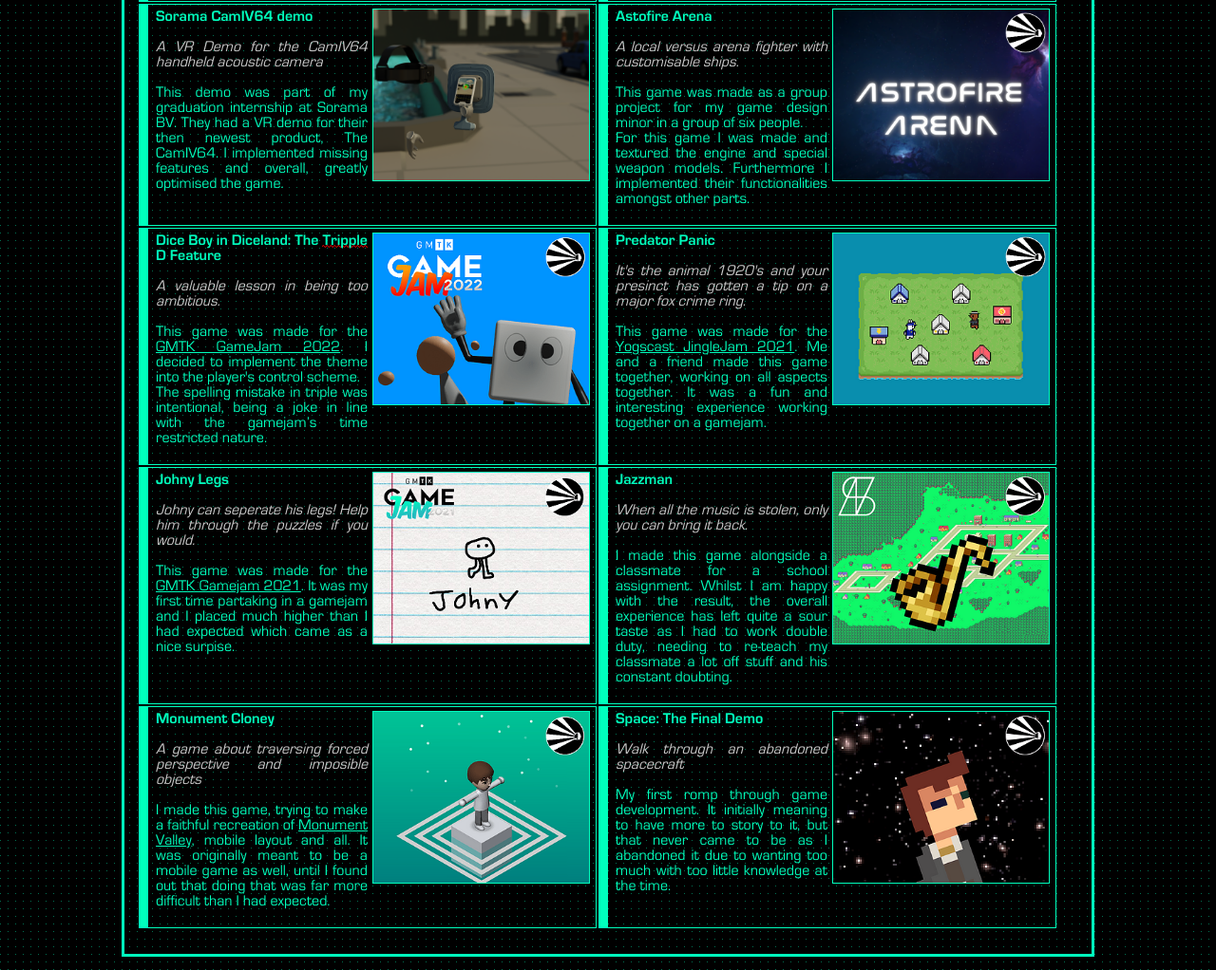
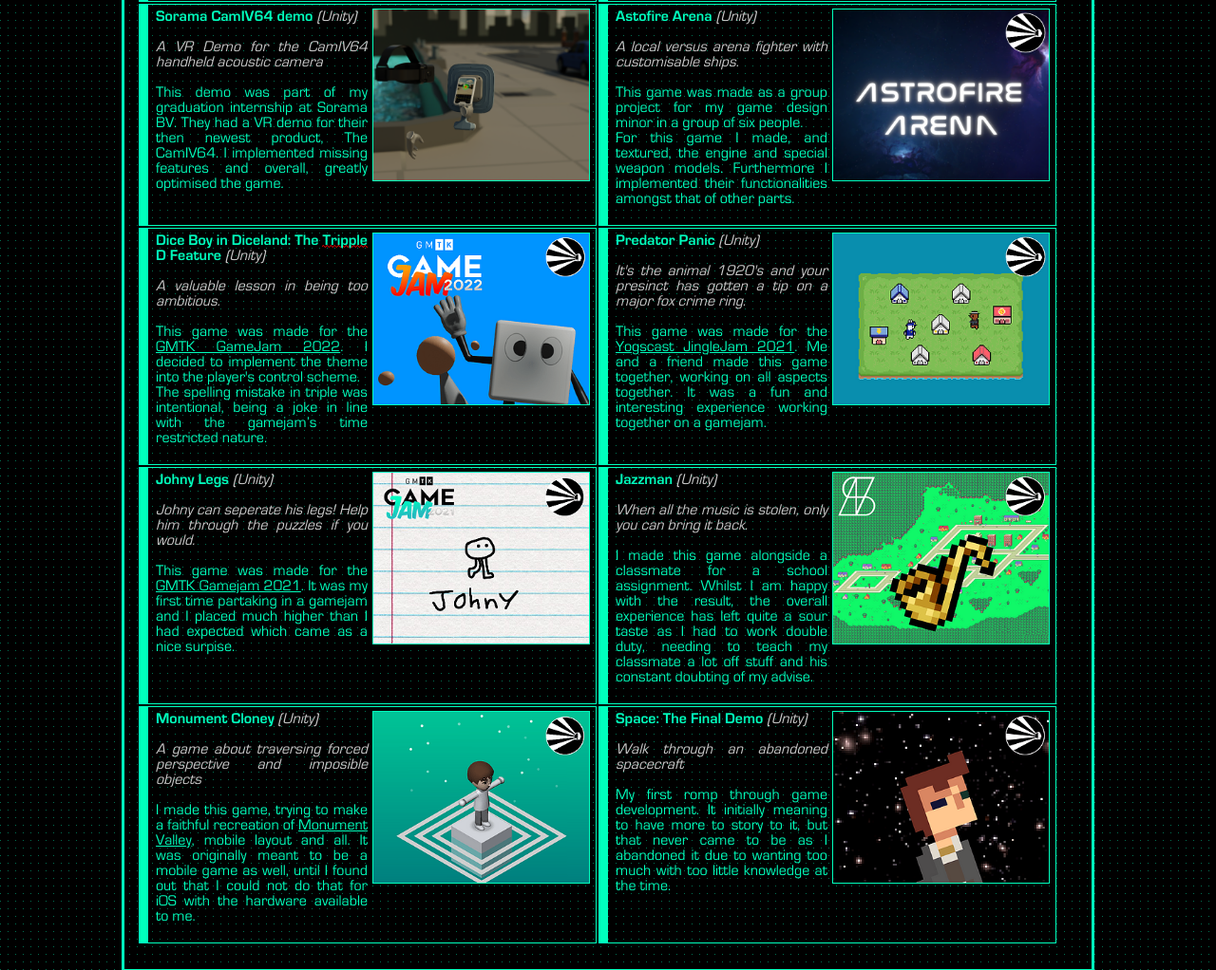
Before and after one commit to Irishmun/irishmun.github.io, a plain HTML site: page portfolio.htm in a window 1280 px wide. Shown: the part 1115-2137 px from the top of the page at 95% size. Drawn offline with Linux system fonts and the light colour scheme.

Commit message:
spelling mistake, added engines to games

```diff
--- a/portfolio.htm
+++ b/portfolio.htm
@@ -45,13 +45,14 @@
                 <li>
                     <a href="#GAMES">Games</a>
                 </li>
-               <!-- <li>
+                <!-- <li>
                     <a href="#MUSIC">Music</a>
                 </li>-->
             </ul>
             <hr>
             <h2 id="SOFTWARE">Software</h2>
-            <p>Software that I have developed or have been involved in the development of. Clicking on the image will redirect you to a page containing more information.
+            <p>Software that I have developed or have been involved in the development of. Clicking on the image will
+                redirect you to a page containing more information.
             </p>
             <!--
             -Irishmun
@@ -121,26 +122,29 @@
             <hr>
             <h2 id="GAMES">Games</h2>
             <p> Games that I have been involved in the making of. Most of these games fall under the <i><b>After
-                        Dark</b></i> brand, my (game) company. Clicking on the image will redirect you to a page containing more information.</p>
+                        Dark</b></i> brand, my (game) company. Clicking on the image will redirect you to a page
+                containing more information.</p>
             <table class="log-table">
                 <tbody>
                     <tr>
                         <td>
                             <div class="description">
-                                <b>The Spirit Of Radio</b>
+                                <b>The Spirit Of Radio</b> <i class="quote">(Godot)</i>
                                 <p>
-                                    <i class="quote">Emotional feedback on a timeless wavelength Bearing a gift beyond price, almost free.</i>
+                                    <i class="quote">Emotional feedback on a timeless wavelength Bearing a gift beyond
+                                        price, almost free.</i>
                                 </p>
                                 <p>
-                                    This game is currently in development. It will be me first propper venture in the Godot game engine.
+                                    This game is currently in development. It will be me first propper venture in the
+                                    Godot game engine.
                                 </p>
                             </div>
                             <a href="https://afterdarkgames.itch.io" class="thumbnail unavailable"><img
-                                src="./deco/img/games/workingonit.png"></a>
+                                    src="./deco/img/games/workingonit.png"></a>
                         </td>
                         <td>
                             <div class="description">
-                                <b>Johny's Delivery</b>
+                                <b>Johny's Delivery</b> <i class="quote">(Unity)</i>
                                 <p>
                                     <i class="quote">What a lovely day for Johny. But what’s this? It looks like the
                                         mayor needs Johny’s help in delivering some packages. Well, better get to
@@ -160,7 +164,7 @@
                     <tr>
                         <td>
                             <div class="description">
-                                <b>Sorama CamIV64 demo</b>
+                                <b>Sorama CamIV64 demo</b> <i class="quote">(Unity)</i>
                                 <p>
                                     <i class="quote">A VR Demo for the CamIV64 handheld acoustic camera</i>
                                 </p>
@@ -170,19 +174,20 @@
                                     greatly optimised the game.
                                 </p>
                             </div>
-                            <a href="./portfolio/games/sorama/sorama-vr.htm" class="thumbnail"><img src="./deco/img/games/Cam.png"></a>
+                            <a href="./portfolio/games/sorama/sorama-vr.htm" class="thumbnail"><img
+                                    src="./deco/img/games/Cam.png"></a>
                         </td>
                         <td>
                             <div class="description">
-                                <b>Astofire Arena</b>
+                                <b>Astofire Arena</b> <i class="quote">(Unity)</i>
                                 <p>
                                     <i class="quote">A local versus arena fighter with customisable ships.</i>
                                 </p>
                                 <p>
                                     This game was made as a group project for my game design minor in a group of six
-                                    people.<br /> For this game I was made and textured the engine and special weapon
+                                    people.<br /> For this game I made, and textured, the engine and special weapon
                                     models. Furthermore I implemented their functionalities amongst
-                                    other parts.
+                                    that of other parts.
                                 </p>
                             </div>
                             <a href="https://afterdarkgames.itch.io/astrofire-arena" class="thumbnail"><img
@@ -192,7 +197,7 @@
                     <tr>
                         <td>
                             <div class="description">
-                                <b>Dice Boy in Diceland: The <span class="curly-underline">Tripple</span> D Feature</b>
+                                <b>Dice Boy in Diceland: The <span class="curly-underline">Tripple</span> D Feature</b> <i class="quote">(Unity)</i>
                                 <p>
                                     <i class="quote">A valuable lesson in being too ambitious.</i>
                                 </p>
@@ -209,7 +214,7 @@
                         </td>
                         <td>
                             <div class="description">
-                                <b>Predator Panic</b>
+                                <b>Predator Panic</b> <i class="quote">(Unity)</i>
                                 <p>
                                     <i class="quote">It's the animal 1920's and your presinct has gotten a tip on a
                                         major fox crime ring.</i>
@@ -228,7 +233,7 @@
                     <tr>
                         <td>
                             <div class="description">
-                                <b>Johny Legs</b>
+                                <b>Johny Legs</b> <i class="quote">(Unity)</i>
                                 <p>
                                     <i class="quote">Johny can seperate his legs!
                                         Help him through the puzzles if you would.</i>
@@ -244,15 +249,15 @@
                         </td>
                         <td>
                             <div class="description">
-                                <b>Jazzman</b>
+                                <b>Jazzman</b> <i class="quote">(Unity)</i>
                                 <p>
                                     <i class="quote">When all the music is stolen, only you can bring it back.</i>
                                 </p>
                                 <p>
                                     I made this game alongside a classmate for a school assignment. Whilst I am happy
                                     with the result, the overall experience has left quite a sour taste as I had to work
-                                    double duty, needing to re-teach my classmate a lot off stuff and his constant
-                                    doubting.
+                                    double duty, needing to teach my classmate a lot off stuff and his constant
+                                    doubting of my advise.
                                 </p>
                             </div>
                             <a href="https://afterdarkgames.itch.io/jazzman" class="thumbnail"><img
@@ -262,7 +267,7 @@
                     <tr>
                         <td>
                             <div class="description">
-                                <b>Monument Cloney</b>
+                                <b>Monument Cloney</b> <i class="quote">(Unity)</i>
                                 <p>
                                     <i class="quote">A game about traversing forced perspective and imposible
                                         objects</i>
@@ -271,7 +276,7 @@
                                     I made this game, trying to make a faithful recreation of <a
                                         href="https://www.ustwogames.co.uk/games/monument-valley/">Monument Valley</a>,
                                     mobile layout and all. It was originally meant to be a mobile game as well, until I
-                                    found out that doing that was far more difficult than I had expected.
+                                    found out that I could not do that for iOS with the hardware available to me.
                                 </p>
                             </div>
                             <a href="https://afterdarkgames.itch.io/monument-cloney" class="thumbnail"><img
@@ -279,13 +284,14 @@
                         </td>
                         <td>
                             <div class="description">
-                                <b>Space: The Final Demo</b>
+                                <b>Space: The Final Demo</b> <i class="quote">(Unity)</i>
                                 <p>
                                     <i class="quote">Walk through an abandoned spacecraft</i>
                                 </p>
                                 <p>
                                     My first romp through game development. It initially meaning to have more to story
-                                    to it, but that never came to be as I abandoned it due to wanting too much with too little knowledge at the time.
+                                    to it, but that never came to be as I abandoned it due to wanting too much with too
+                                    little knowledge at the time.
                                 </p>
                             </div>
                             <a href="https://afterdarkgames.itch.io/space-the-final-demo" class="thumbnail"><img
```
